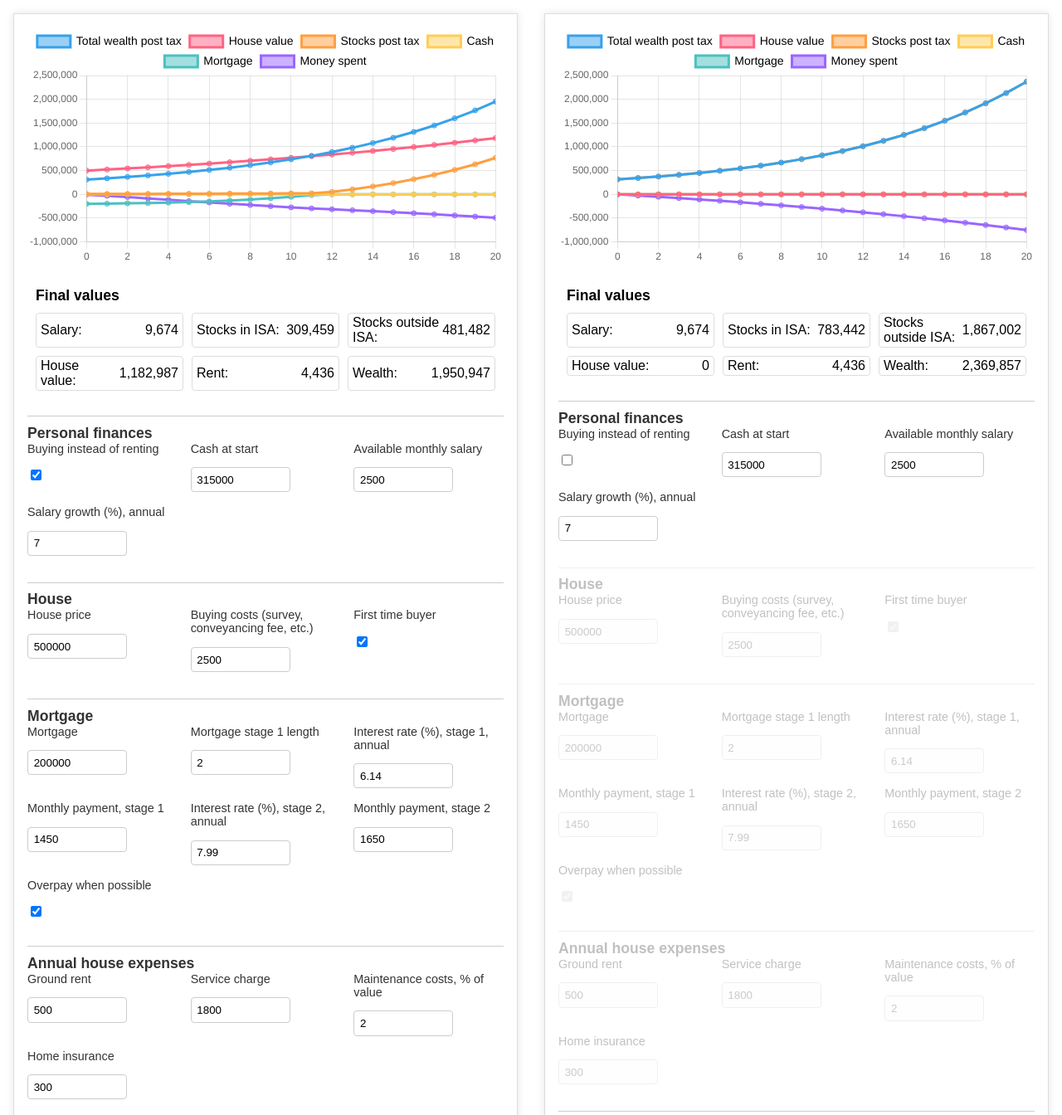
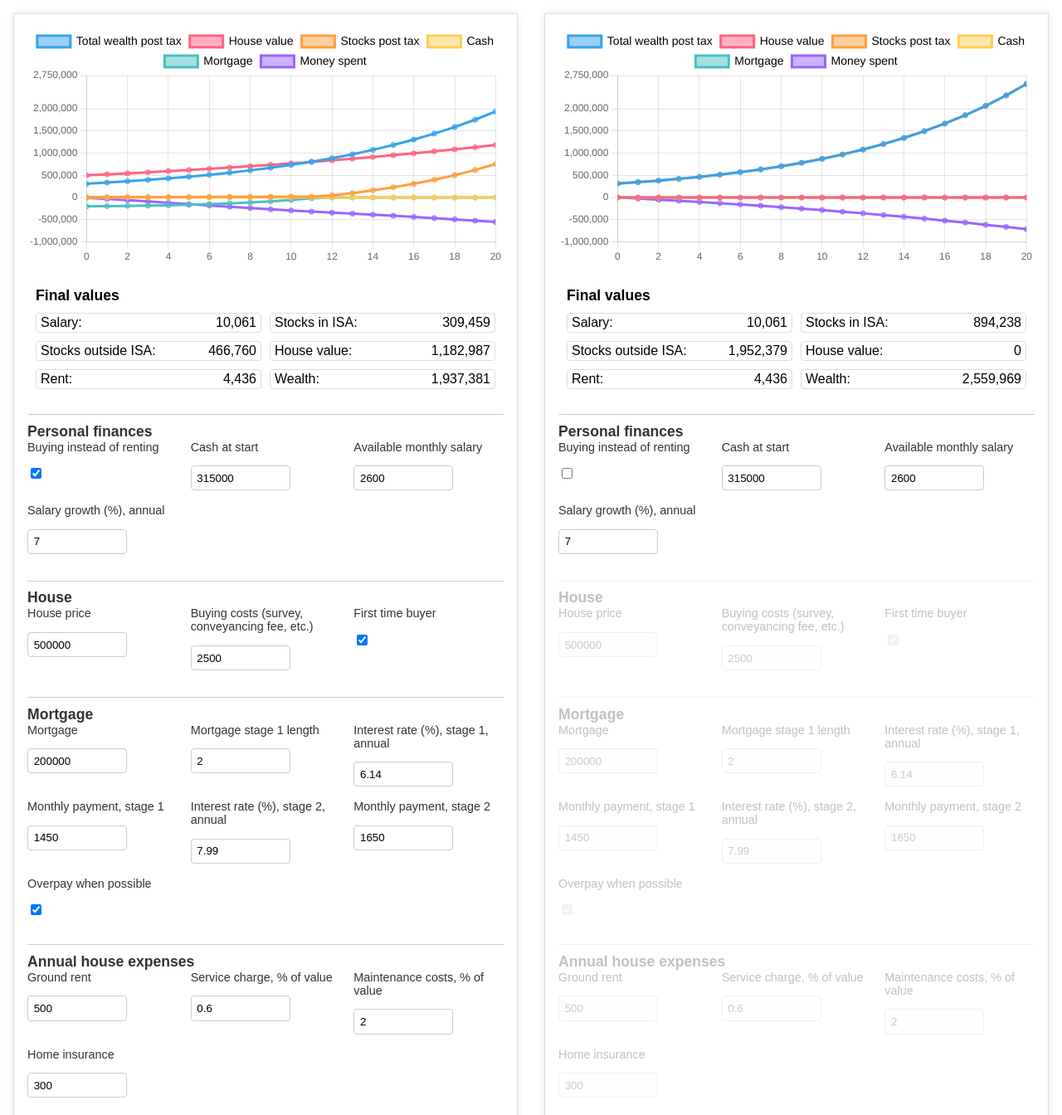
Before and after one commit to mhauru/buyvsrent, a website built with webpack: page index.html in a window 1280 px wide. Shown: the top 1344 px of the page at 83% size. Built offline with nearby package versions, Linux system fonts and the light colour scheme.

Commit message:
Make service charge proportional to house value

```diff
--- a/src/financial_logic.ts
+++ b/src/financial_logic.ts
@@ -70,9 +70,10 @@ function payRunningHouseCosts(
   summary: AnnualSummary,
   maintenanceRate: number,
   groundRent: number,
-  serviceCharge: number,
+  serviceChargeRate: number,
   homeInsurance: number,
 ) {
+  const serviceCharge = (summary.houseValue * serviceChargeRate) / 100.0;
   const maintenance = (summary.houseValue * maintenanceRate) / 100.0;
   const totalOutgoings =
     maintenance + groundRent + serviceCharge + homeInsurance;
@@ -162,7 +163,7 @@ export function getNextSummary(
   mortgageMonthlyPayment: number,
   mortgageOverpay: boolean,
   groundRent: number,
-  serviceCharge: number,
+  serviceChargeRate: number,
   homeInsurance: number,
   maintenanceRate: number,
 ): AnnualSummary {
@@ -174,7 +175,7 @@ export function getNextSummary(
     nextSummary,
     maintenanceRate,
     groundRent,
-    serviceCharge,
+    serviceChargeRate,
     homeInsurance,
   );
   if (!isBuying) payRent(nextSummary);
--- a/src/index.ts
+++ b/src/index.ts
@@ -18,7 +18,7 @@ const DEFAULT_INPUTS: Inputs = {
   housePrice: 500_000,
   cash: 315_000,
   mortgage: 200_000,
-  salary: 2_500,
+  salary: 2600,
   salaryGrowth: 7,
   // The average gross rental yield, i.e. annual rent divided by house price, is around
   // 4.5% in London.
@@ -46,7 +46,9 @@ const DEFAULT_INPUTS: Inputs = {
   buyingCosts: 2500,
   firstTimeBuyer: true,
   groundRent: 500,
-  serviceCharge: 1800,
+  // Service charge estimate picked roughly from here:
+  // https://www.sunnyavenue.co.uk/insight/what-is-a-reasonable-service-charge
+  serviceChargeRate: 0.6,
   maintenanceRate: 2,
   homeInsurance: 300,
 };
@@ -134,7 +136,7 @@ function makeScenario(
     obs.mortgageOverpay,
     obs.yearsToForecast,
     obs.groundRent,
-    obs.serviceCharge,
+    obs.serviceChargeRate,
     obs.homeInsurance,
     obs.maintenanceRate,
   ]).pipe(
@@ -154,7 +156,7 @@ function makeScenario(
         mortgageOverpay,
         yearsToForecast,
         groundRent,
-        serviceCharge,
+        serviceChargeRate,
         homeInsurance,
         maintenanceRate,
       ]) => {
@@ -182,7 +184,7 @@ function makeScenario(
             mortgageMonthlyPayment,
             mortgageOverpay,
             groundRent,
-            serviceCharge,
+            serviceChargeRate,
             homeInsurance,
             maintenanceRate,
           );
--- a/src/ui.ts
+++ b/src/ui.ts
@@ -19,7 +19,7 @@ export type Inputs = {
   buyingCosts: number;
   firstTimeBuyer: boolean;
   groundRent: number;
-  serviceCharge: number;
+  serviceChargeRate: number;
   maintenanceRate: number;
   homeInsurance: number;
 };
@@ -152,10 +152,10 @@ const inputConfigs: InputConfig[] = [
     label: "Ground rent",
   },
   {
-    id: "serviceCharge",
+    id: "serviceChargeRate",
     inputType: "number",
-    increment: 100,
-    label: "Service charge",
+    increment: 0.1,
+    label: "Service charge, % of value",
   },
   {
     id: "maintenanceRate",
@@ -204,7 +204,12 @@ const groupConfigs: GroupConfig[] = [
     visibleWhen: "onlyIfBuying",
   },
   {
-    inputs: ["groundRent", "serviceCharge", "maintenanceRate", "homeInsurance"],
+    inputs: [
+      "groundRent",
+      "serviceChargeRate",
+      "maintenanceRate",
+      "homeInsurance",
+    ],
     label: "Annual house expenses",
     visibleWhen: "onlyIfBuying",
   },
--- a/styles.css
+++ b/styles.css
@@ -55,7 +55,7 @@ body {
   border: 1px solid #ddd;
   border-radius: 4px;
   background-color: #fff;
-  flex: 1 1 140px;
+  flex: 1 1 220px;
   box-sizing: border-box;
 }
 
```
